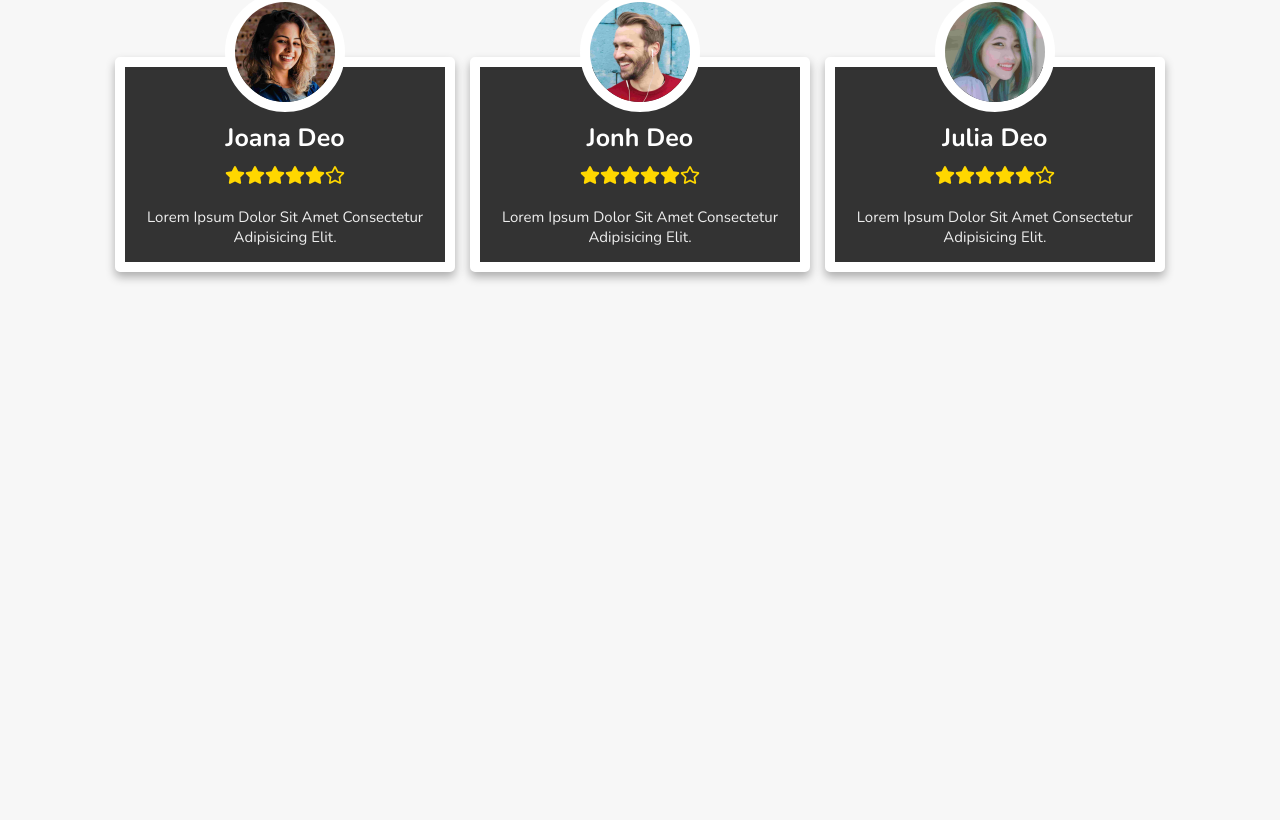
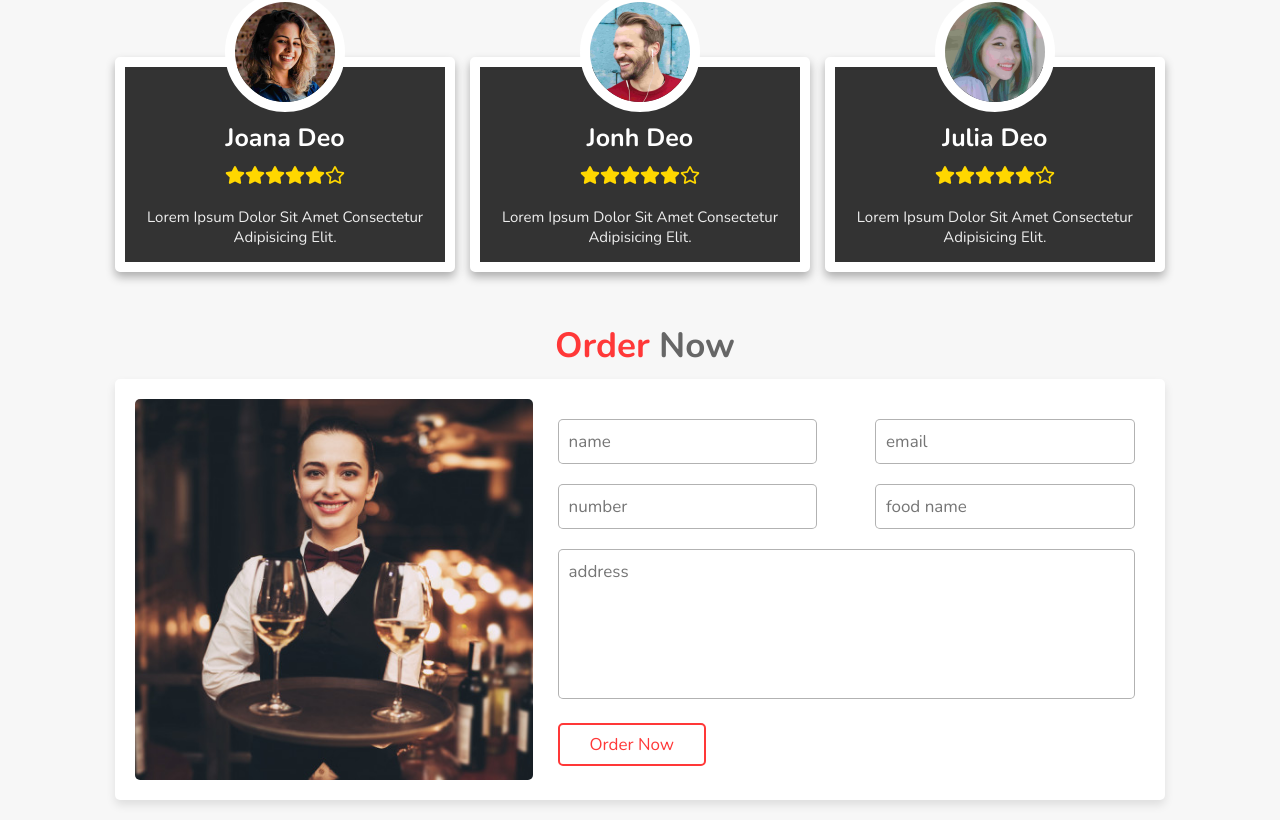
Before and after one commit to FelipeFama/Food-Website, a Next.js app: page / in a window 1280 px wide. Shown: the part 4215-5035 px from the top of the page. Before the commit the page ends 4507 px from the top, so only its background shows below. Built offline with nearby package versions, Linux system fonts and the light colour scheme.

Commit message:
feat: styling OrderSection component

```diff
--- /dev/null
+++ b/components/sections/OrderSection/index.tsx
@@ -0,0 +1,49 @@
+import React from "react";
+import Image from "next/image";
+import styles from "./style.module.scss";
+import orderImg from "../../../assets/order-img.jpg";
+import ButtonComponent from "@/components/ButtonComponent";
+
+const orderImage = {
+  source: orderImg,
+  alt: "waitress",
+};
+
+export default function OrderSection() {
+  return (
+    <section className={styles.order} id="order">
+      <h1 className={styles.heading}>
+        <span>order</span> now
+      </h1>
+
+      <div className={styles.row}>
+        <div className={styles.image}>
+          <Image src={orderImage.source} alt={orderImage.alt} />
+        </div>
+
+        <form action="">
+          <div className={styles.inputBox}>
+            <input type="text" placeholder="name" />
+            <input type="email" placeholder="email" />
+          </div>
+
+          <div className={styles.inputBox}>
+            <input type="number" placeholder="number" />
+            <input type="text" placeholder="food name" />
+          </div>
+
+          <textarea
+            className={styles.textarea}
+            placeholder="address"
+            name=""
+            id=""
+            cols={30}
+            rows={10}
+          />
+
+          <ButtonComponent />
+        </form>
+      </div>
+    </section>
+  );
+}
--- /dev/null
+++ b/components/sections/OrderSection/style.module.scss
@@ -0,0 +1,59 @@
+@use "../../../styles/variables.scss";
+
+.order {
+  display: flex;
+  flex-direction: column;
+  & .heading {
+    text-align: center;
+    font-size: 3.5rem;
+    padding: 1rem;
+    color: variables.$medium-dark-gray;
+    & span {
+      color: variables.$medium-light-red;
+      margin-left: 1rem;
+    }
+  }
+  & .row {
+    padding: 2rem;
+    box-shadow: 0 0.5rem 1rem rgba(0, 0, 0, 0.1);
+    background: variables.$white;
+    display: flex;
+    flex-wrap: wrap;
+    gap: 1.5rem;
+    border-radius: 0.5rem;
+    & .image {
+      flex: 1 1 30rem;
+      & img {
+        width: 100%;
+        height: 100%;
+        object-fit: cover;
+        border-radius: 0.5rem;
+      }
+    }
+    & form {
+      flex: 1 1 50rem;
+      padding: 1rem;
+      & .inputBox {
+        display: flex;
+        justify-content: space-between;
+        flex-wrap: wrap;
+      }
+      & .inputBox input,
+      textarea {
+        padding: 1rem;
+        margin: 1rem 0;
+        font-size: 1.7rem;
+        color: variables.$dark-chacoal;
+        text-transform: none;
+        border: 0.1rem solid rgba(0, 0, 0, 0.3);
+        border-radius: 0.5rem;
+        width: 45%;
+      }
+      & .textarea {
+        width: 100%;
+        resize: none;
+        height: 15rem;
+      }
+    }
+  }
+}
--- a/components/sections/index.tsx
+++ b/components/sections/index.tsx
@@ -5,6 +5,7 @@ import PopularSection from "./PopularSection";
 import StepsSection from "./StepsSection";
 import GallerySection from "./GallerySection";
 import ReviewSection from "./ReviewSection";
+import OrderSection from "./OrderSection";
 
 export default function Layout() {
   return (
@@ -15,6 +16,7 @@ export default function Layout() {
       <StepsSection />
       <GallerySection />
       <ReviewSection />
+      <OrderSection />
     </>
   );
 }
```
